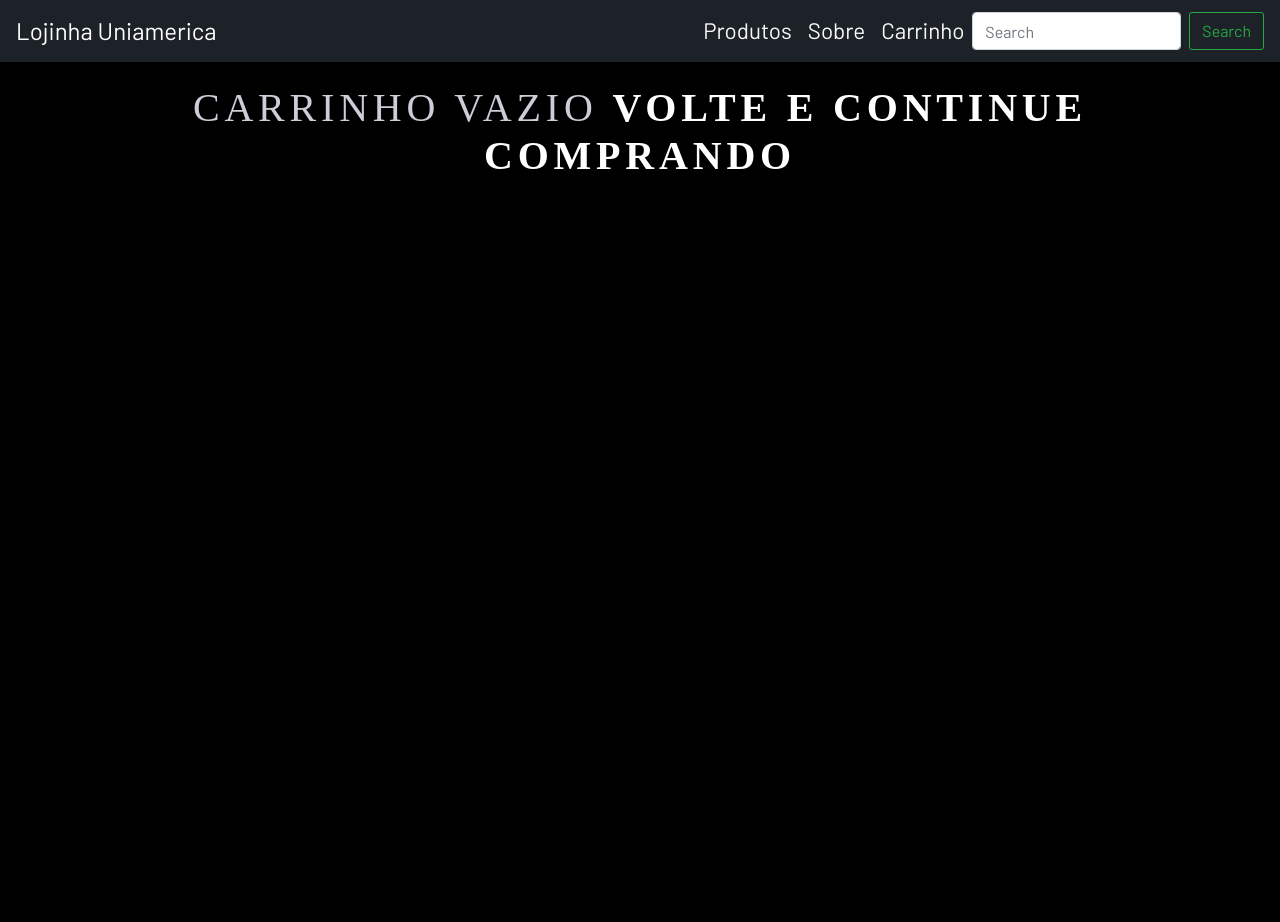
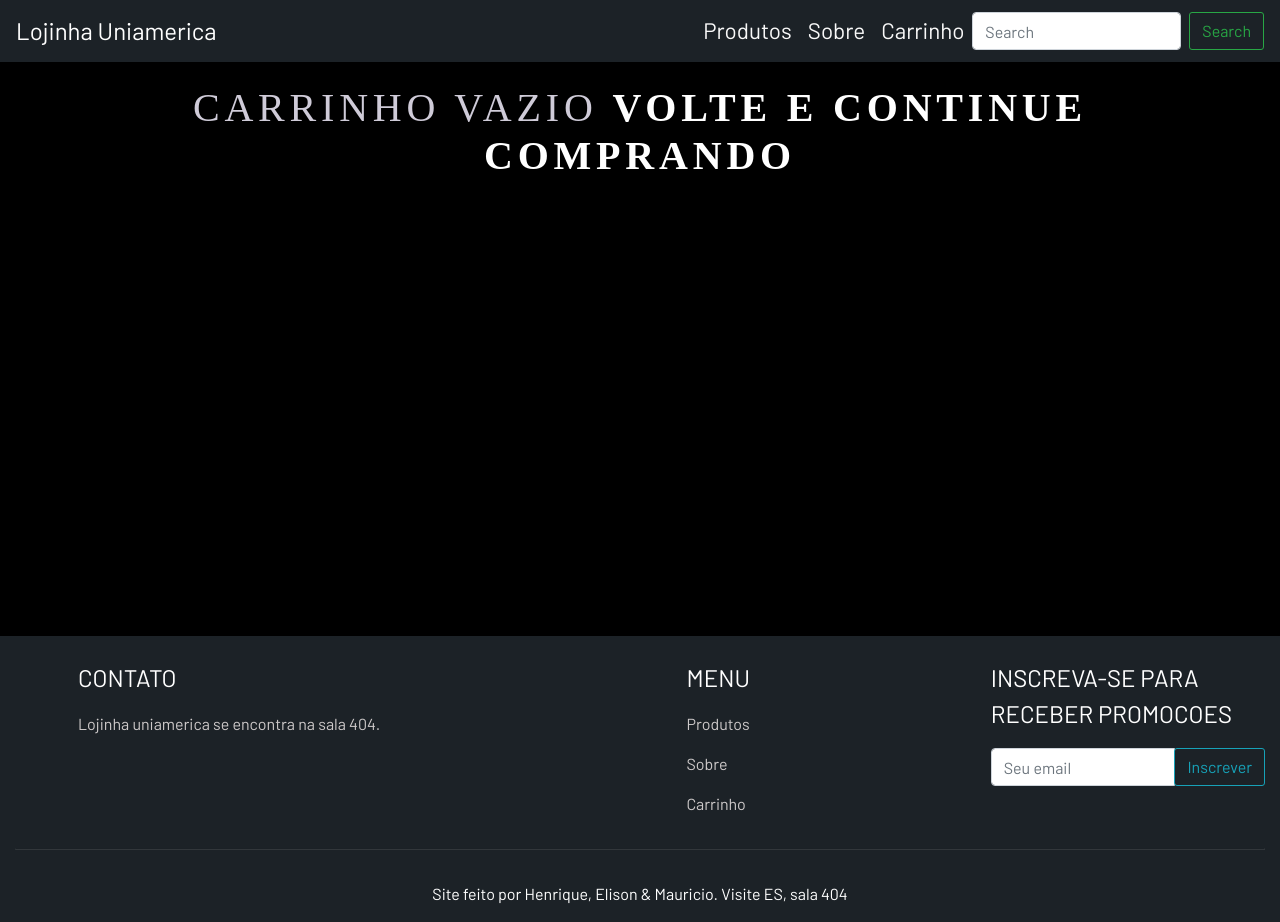
Before and after one commit to Henriquecesp/lojinha-react, a React (Create React App) app: page /Cart in a window 1280 px wide. Before the commit the page ends 800 px from the top, so only its background shows below. Built offline with nearby package versions, Linux system fonts and the light colour scheme.

Commit message:
footer finalizado

```diff
--- a/src/Main.js
+++ b/src/Main.js
@@ -9,6 +9,7 @@ import Cart from "./pages/Cart";
 import Default from "./pages/Default";
 import Details from "./pages/Details";
 import ModalComponent from "./components/Product/ModalComponent";
+import FooterComponent from "./components/FooterComponent";
 
 const Main = () => (
   <main>
@@ -21,6 +22,7 @@ const Main = () => (
       <Route component={Default} />
     </Switch>
     <ModalComponent />
+    <FooterComponent />
   </main>
 );
 
--- a/src/components/Cart/EmptyCart.js
+++ b/src/components/Cart/EmptyCart.js
@@ -5,6 +5,7 @@ const EmptyCart = () => {
   return (
     <div className='pt-1'>
     <Title name='Carrinho vazio' title='volte e continue comprando' />
+    <div className='empty-cart' />
   </div>
   );
 };
--- a/src/components/FooterComponent.js
+++ b/src/components/FooterComponent.js
@@ -38,6 +38,11 @@ export default class FooterComponent extends Component {
                             </InputGroup.Append>
                         </InputGroup>
                     </div>
+
+                </div>
+                <hr className='footer-line' />
+                <div className="text-center text-white py-3">
+                    <span>Site feito por Henrique, Elison & Mauricio. Visite ES, sala 404</span>
                 </div>
             </div>
         )
--- a/src/sass/styles.scss
+++ b/src/sass/styles.scss
@@ -213,6 +213,9 @@ li {
   background-color: $primary-color;
   border: $secundary-color solid 1px;
 }
+.empty-cart{
+  height: 50vh;
+}
 .price-btn {
   position: absolute;
   bottom: 1em;
@@ -227,6 +230,13 @@ li {
   height: 100%;
   bottom: 0;
   background: $primary-color;
+}
+.footer-line{
+  display: block;
+  overflow: hidden;
+  border-style: inset;
+  border-width: 1px;
+  opacity: 0.1;
 }
 
 /*--------------------------------------------------------*/
```
